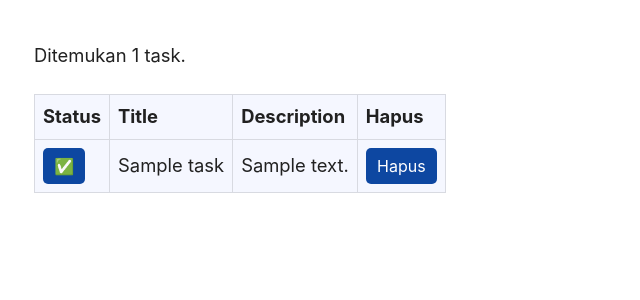
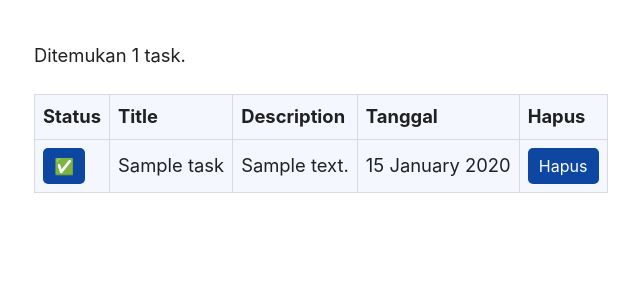
Before and after one commit to HansTM/pbp-tugas, a Django app: page /todolist/ in a window 1280 px wide. Shown: the part 187-487 px from the top of the page, without its empty margins (30-670 px from the left). Run offline with Django 4.2, Linux system fonts and the light colour scheme; a user stored in the database is signed in; tables that the repository leaves empty hold one stand-in row (values such as "Sample post").

Commit message:
Tugas 4: Lupa tampilkan tanggal

```diff
--- a/todolist/templates/todolist.html
+++ b/todolist/templates/todolist.html
@@ -36,6 +36,7 @@
 			<th>Status</th>
 			<th>Title</th>
 			<th>Description</th>
+			<th>Tanggal</th>
 			<th>Hapus</th>
 		</tr>
 		{% for item in data %}
@@ -55,6 +56,7 @@
 			</td>
 			<td>{{ item.title }}</td>
 			<td>{{ item.description }}</td>
+			<td>{{ item.date|date:"j F Y" }}</td>
 			<td>
 				<form method="POST">
 					{% csrf_token %}
```
